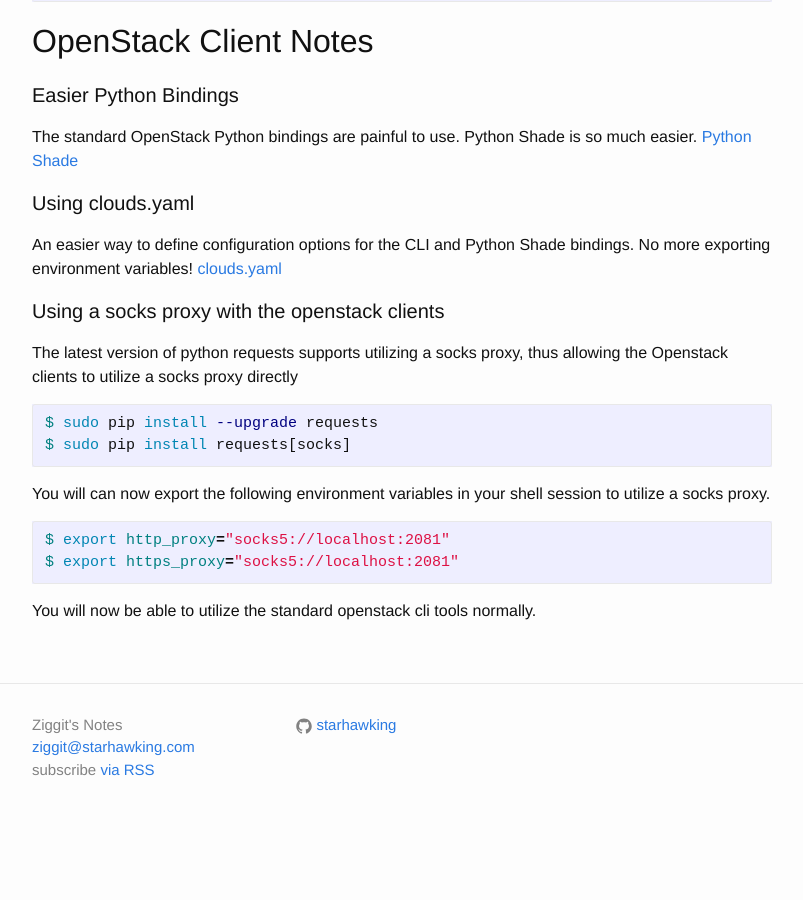
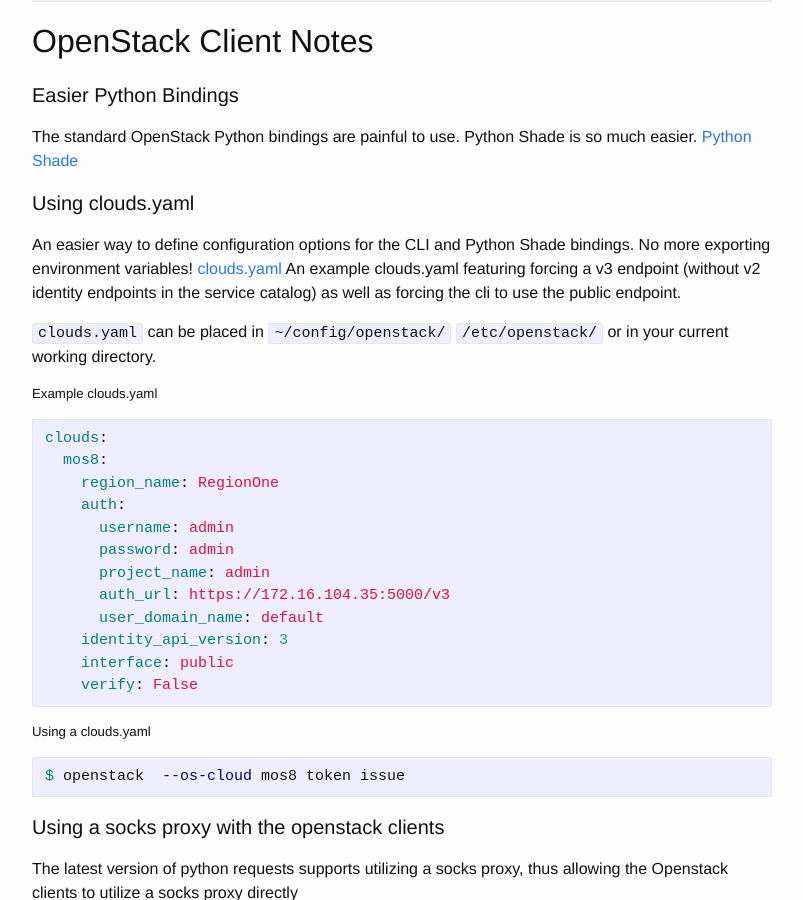
Before and after one commit to starhawking/starhawking.github.io, a Jekyll site: the page built from openstack_notes.md, in a window 1280 px wide and 900 px high, scrolled down 1937 px. Shown: the whole window, without its empty margins (238-1041 px from the left). Built offline with Jekyll 4.4.1, drawn with Linux system fonts in a browser that asks for light colours; before the commit the page ends 2778 px from its top, so only the background shows below that.

Commit message:
Add example clouds.yaml to openstack_notes.md

````diff
--- a/openstack_notes.md
+++ b/openstack_notes.md
@@ -110,6 +110,31 @@
 
 An easier way to define configuration options for the CLI and Python Shade bindings. No more exporting environment variables!
 [clouds.yaml](https://docs.openstack.org/developer/python-openstackclient/man/openstack.html#cloud-configuration)
+An example clouds.yaml featuring forcing a v3 endpoint (without v2 identity endpoints in the service catalog) as well as forcing the cli to use the public endpoint.
+
+`clouds.yaml` can be placed in `~/config/openstack/` `/etc/openstack/` or in your current working directory.
+
+##### Example clouds.yaml
+```yaml
+clouds:
+  mos8:
+    region_name: RegionOne
+    auth:
+      username: admin
+      password: admin
+      project_name: admin
+      auth_url: https://172.16.104.35:5000/v3
+      user_domain_name: default
+    identity_api_version: 3
+    interface: public
+    verify: False
+```
+
+##### Using a clouds.yaml
+
+```shell
+$ openstack  --os-cloud mos8 token issue
+```
 
 #### Using a socks proxy with the openstack clients
 
````
